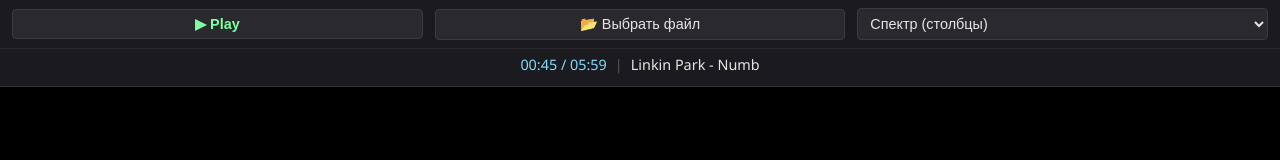
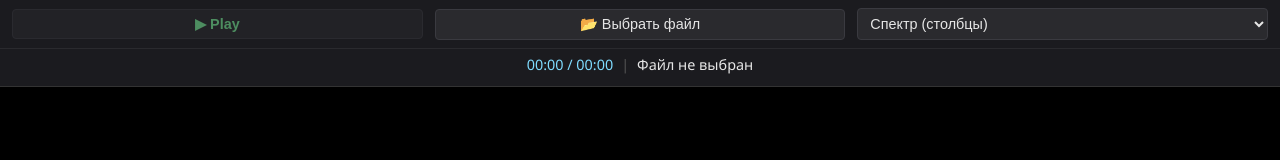
Before and after one commit to dmsm-ven/AudioVisualizerApp, a Vue app: page / in a window 1280 px wide. Shown: the top 160 px of the page. Built offline with nearby package versions, Linux system fonts and the light colour scheme; the HTML template or start-up script is replaced by a standard one.

Commit message:
Add working audio player: play/stop, file selection, time progress, file size in MB

```diff
--- a/src/components/TopMenu.vue
+++ b/src/components/TopMenu.vue
@@ -1,7 +1,6 @@
 <script setup lang="ts">
-import { ref } from 'vue'
+import { ref, onBeforeUnmount } from 'vue'
 
-// Заглушки — без логики, только UI-состояние для отображения каркаса
 const isPlaying = ref(false)
 const selectedVisualizer = ref('bars')
 
@@ -12,25 +11,94 @@ const visualizers = [
   { value: 'particles', label: 'Частицы' },
 ]
 
-// Заглушка прогресса/названия трека — потом заменится реальными данными
-const currentTime = '00:45'
-const totalTime = '05:59'
-const trackTitle = 'Linkin Park - Numb'
+// Состояние плеера
+const audio = new Audio()
+const fileInput = ref<HTMLInputElement | null>(null)
+
+const trackTitle = ref('Файл не выбран')
+const fileSizeMb = ref<string | null>(null)
+const currentTime = ref(0)
+const duration = ref(0)
+
+let objectUrl: string | null = null
+
+function formatTime(seconds: number): string {
+  if (!Number.isFinite(seconds)) return '00:00'
+  const m = Math.floor(seconds / 60)
+  const s = Math.floor(seconds % 60)
+  return `${String(m).padStart(2, '0')}:${String(s).padStart(2, '0')}`
+}
 
 function togglePlay() {
-  isPlaying.value = !isPlaying.value
+  if (!audio.src) return
+  if (isPlaying.value) {
+    audio.pause()
+  } else {
+    audio.play()
+  }
 }
 
 function chooseFile() {
-  // TODO: логика выбора файла появится позже
+  fileInput.value?.click()
 }
+
+function onFileSelected(event: Event) {
+  const input = event.target as HTMLInputElement
+  const file = input.files?.[0]
+  if (!file) return
+
+  // Освобождаем предыдущий URL, если был
+  if (objectUrl) {
+    URL.revokeObjectURL(objectUrl)
+  }
+
+  objectUrl = URL.createObjectURL(file)
+  audio.src = objectUrl
+
+  // Имя файла без расширения — как временное название трека
+  trackTitle.value = file.name.replace(/\.[^/.]+$/, '')
+  fileSizeMb.value = (file.size / (1024 * 1024)).toFixed(2)
+
+  audio.play()
+
+  // Сбрасываем input, чтобы можно было повторно выбрать тот же файл
+  input.value = ''
+}
+
+audio.addEventListener('play', () => {
+  isPlaying.value = true
+})
+audio.addEventListener('pause', () => {
+  isPlaying.value = false
+})
+audio.addEventListener('ended', () => {
+  isPlaying.value = false
+})
+audio.addEventListener('timeupdate', () => {
+  currentTime.value = audio.currentTime
+})
+audio.addEventListener('loadedmetadata', () => {
+  duration.value = audio.duration
+})
+
+onBeforeUnmount(() => {
+  audio.pause()
+  if (objectUrl) {
+    URL.revokeObjectURL(objectUrl)
+  }
+})
 </script>
 
 <template>
   <header class="top-menu">
     <div class="row row-1">
       <div class="cell">
-        <button class="btn play-btn" type="button" @click="togglePlay">
+        <button
+          class="btn play-btn"
+          type="button"
+          :disabled="!fileSizeMb"
+          @click="togglePlay"
+        >
           {{ isPlaying ? '⏹ Stop' : '▶ Play' }}
         </button>
       </div>
@@ -39,6 +107,13 @@ function chooseFile() {
         <button class="btn" type="button" @click="chooseFile">
           📂 Выбрать файл
         </button>
+        <input
+          ref="fileInput"
+          type="file"
+          accept="audio/mpeg,audio/mp4,.mp3,.m4a"
+          class="hidden-input"
+          @change="onFileSelected"
+        />
       </div>
 
       <div class="cell">
@@ -55,10 +130,14 @@ function chooseFile() {
     </div>
 
     <div class="row row-2">
-      <div class="cell track-info" colspan="3">
-        <span class="progress">{{ currentTime }} / {{ totalTime }}</span>
+      <div class="cell track-info">
+        <span class="progress">{{ formatTime(currentTime) }} / {{ formatTime(duration) }}</span>
         <span class="separator">|</span>
         <span class="track-title">{{ trackTitle }}</span>
+        <template v-if="fileSizeMb">
+          <span class="separator">|</span>
+          <span class="file-size">{{ fileSizeMb }} MB</span>
+        </template>
       </div>
     </div>
   </header>
@@ -104,6 +183,7 @@ function chooseFile() {
   gap: 8px;
   font-size: 0.9rem;
   color: #aaa;
+  flex-wrap: wrap;
 }
 
 .progress {
@@ -120,6 +200,15 @@ function chooseFile() {
   font-weight: 500;
 }
 
+.file-size {
+  color: #ffb37f;
+  font-variant-numeric: tabular-nums;
+}
+
+.hidden-input {
+  display: none;
+}
+
 .btn {
   width: 100%;
   padding: 6px 10px;
@@ -132,8 +221,13 @@ function chooseFile() {
   transition: background 0.15s ease;
 }
 
-.btn:hover {
+.btn:hover:not(:disabled) {
   background: #3a3a40;
+}
+
+.btn:disabled {
+  opacity: 0.5;
+  cursor: not-allowed;
 }
 
 .play-btn {
```
